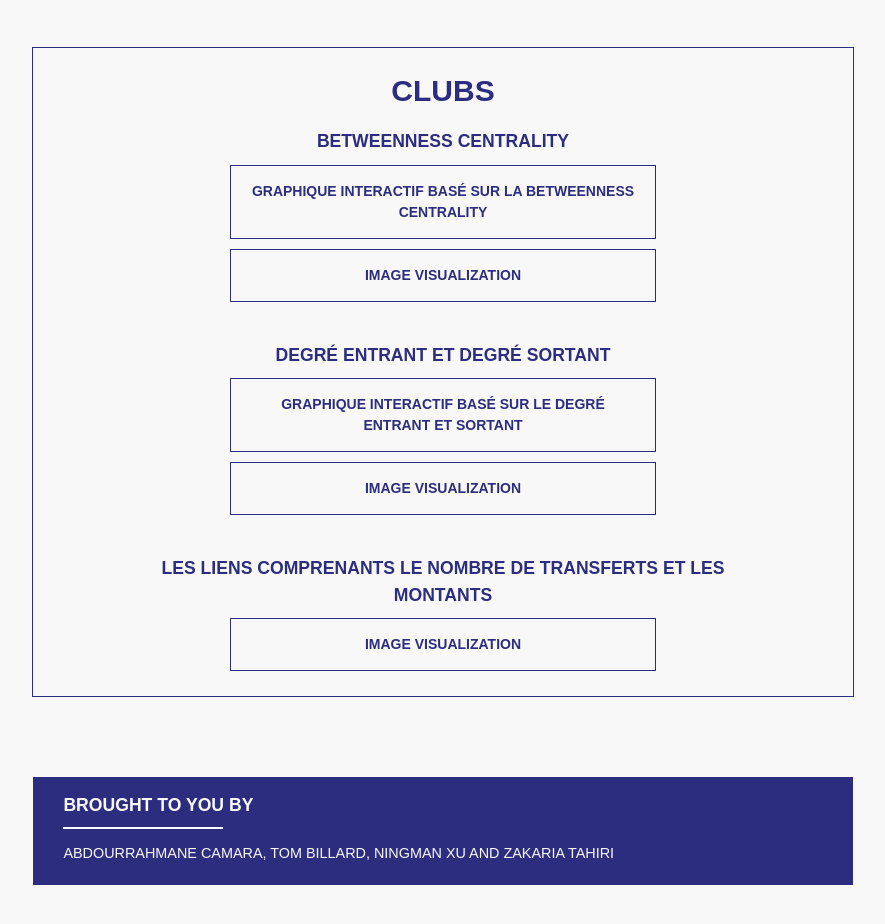
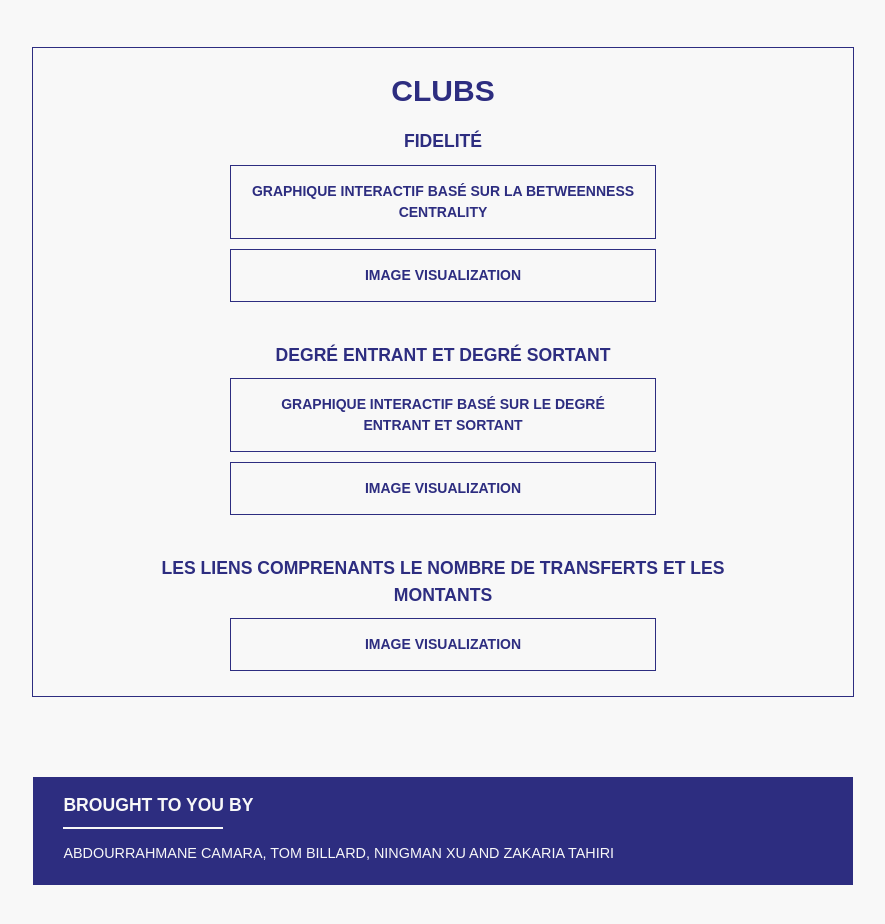
Before and after one commit to zackemcee/sna-transfermarket, a plain HTML site: page gephi.html in a window 1280 px wide. Shown: the part 1704-2628 px from the top of the page, without its empty margins (197-1082 px from the left). Drawn offline with Linux system fonts and the light colour scheme; a script that the page names is missing.

Commit message:
Update gephi.html

```diff
--- a/gephi.html
+++ b/gephi.html
@@ -70,7 +70,7 @@
   <div class="visuals teams">
     <h2>Clubs</h2>
     <div class="sub teams">
-      <h3>Betweenness Centrality</h3>
+      <h3>Fidelité</h3>
       <a href="https://zackemcee.github.io/team-bc/" target=" _blank" class="l">
         Graphique interactif basé sur la Betweenness Centrality
       </a>
```
